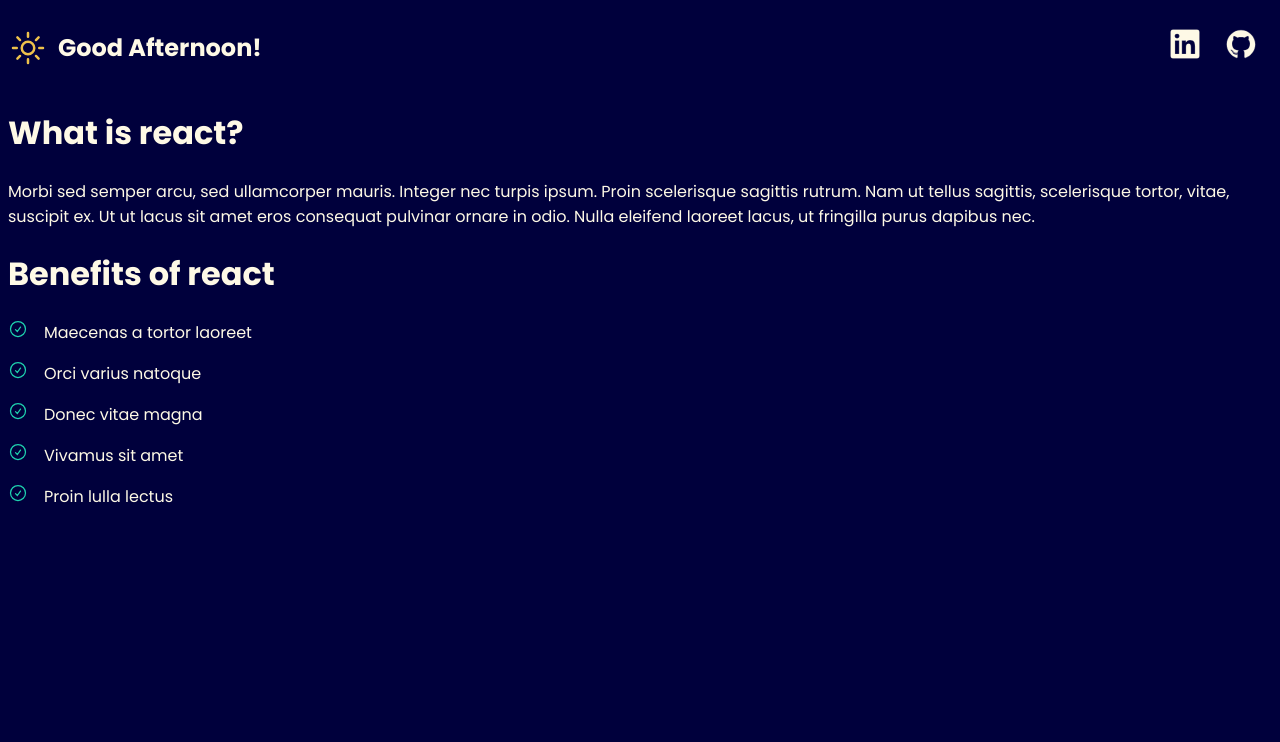
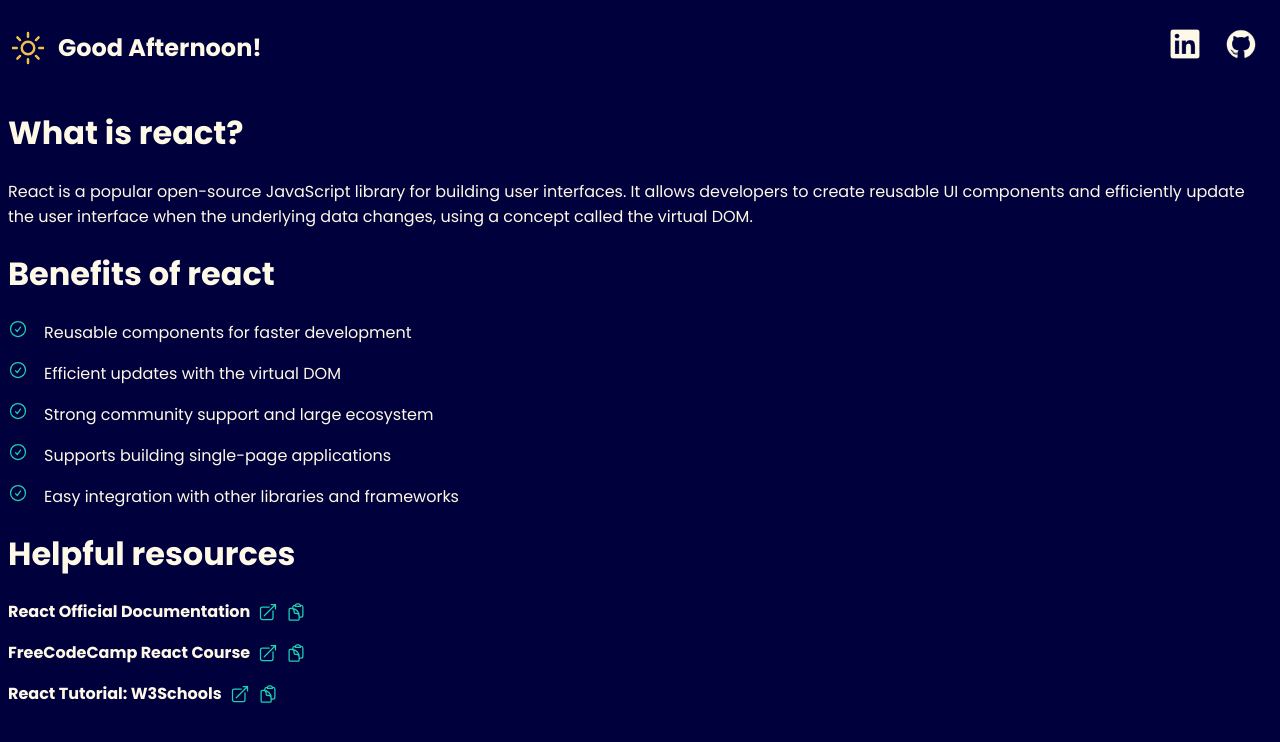
Before and after one commit to SpaceDandy15/atlas-react-and-jsx, a React (Vite) app: page / in a window 1280 px wide. Shown: the top 742 px of the page. Built offline with nearby package versions, Linux system fonts and the light colour scheme.

Commit message:
Task 3 completed i needed to redo my app.jsx to have helpful information instead of latin text.

```diff
--- a/src/App.jsx
+++ b/src/App.jsx
@@ -2,6 +2,7 @@
 import React from "react";
 import Header from "./components/Header";
 import Section from "./components/Section";
+import HelpfulResource from "./components/HelpfulResource";
 
 const App = () => {
   return (
@@ -11,19 +12,38 @@ const App = () => {
       {/* What is React Section */}
       <Section title="What is react?">
         <p>
-          Morbi sed semper arcu, sed ullamcorper mauris. Integer nec turpis ipsum. Proin scelerisque sagittis rutrum. Nam ut tellus sagittis, scelerisque tortor, vitae, suscipit ex. Ut ut lacus sit amet eros consequat pulvinar ornare in odio. Nulla eleifend laoreet lacus, ut fringilla purus dapibus nec.
+          React is a popular open-source JavaScript library for building user
+          interfaces. It allows developers to create reusable UI components and
+          efficiently update the user interface when the underlying data
+          changes, using a concept called the virtual DOM.
         </p>
       </Section>
 
       {/* Benefits of React Section */}
       <Section title="Benefits of react">
         <ul>
-          <li>Maecenas a tortor laoreet</li>
-          <li>Orci varius natoque</li>
-          <li>Donec vitae magna</li>
-          <li>Vivamus sit amet</li>
-          <li>Proin lulla lectus</li>
+          <li>Reusable components for faster development</li>
+          <li>Efficient updates with the virtual DOM</li>
+          <li>Strong community support and large ecosystem</li>
+          <li>Supports building single-page applications</li>
+          <li>Easy integration with other libraries and frameworks</li>
         </ul>
+      </Section>
+
+      {/* Helpful Resources Section */}
+      <Section title="Helpful resources">
+        <HelpfulResource
+          label="React Official Documentation"
+          link="https://react.dev/learn"
+        />
+        <HelpfulResource
+          label="FreeCodeCamp React Course"
+          link="https://www.youtube.com/watch?v=bMknfKXIFA8"
+        />
+        <HelpfulResource
+          label="React Tutorial: W3Schools"
+          link="https://www.w3schools.com/react/"
+        />
       </Section>
     </div>
   );
--- /dev/null
+++ b/src/components/CopyLink.jsx
@@ -0,0 +1,24 @@
+// CopyLink.jsx
+import React from "react";
+import copyImg from "../assets/copy.svg";
+
+const CopyLink = ({ link }) => {
+  // Function to copy the link prop to the user's clipboard
+  const handleCopy = () => {
+    navigator.clipboard.writeText(link); // Copies the link text
+    alert("Link copied to clipboard!"); // Gives the user feedback
+  };
+
+  return (
+    // Image that acts like a button
+    <img
+      className="copy"
+      src={copyImg}
+      alt="Copy link"
+      style={{ width: "20px", marginLeft: "8px", cursor: "pointer" }}
+      onClick={handleCopy} // Call handleCopy when image is clicked
+    />
+  );
+};
+
+export default CopyLink;
--- /dev/null
+++ b/src/components/HelpfulResource.jsx
@@ -0,0 +1,22 @@
+// HelpfulResource.jsx
+import React from "react";
+import OpenLink from "./OpenLink";
+import CopyLink from "./CopyLink";
+
+const HelpfulResource = ({ link, label }) => {
+  return (
+    // Wrapper div for a single helpful resource
+    <div className="helpful-resource" style={{ marginBottom: "10px" }}>
+      {/* Render the descriptive label for the resource */}
+      {label}
+
+      {/* Renders an "open in new tab" icon for the resource */}
+      <OpenLink link={link} />
+
+      {/* Renders a "copy to clipboard" icon for the resource */}
+      <CopyLink link={link} />
+    </div>
+  );
+};
+
+export default HelpfulResource;
--- /dev/null
+++ b/src/components/OpenLink.jsx
@@ -0,0 +1,23 @@
+//OpenLink.jsx
+import React from "react";
+import openImg from "../assets/open.svg";
+
+const OpenLink = ({ link }) => {
+  return (
+    // Anchor tag that opens the link in a new tab
+    <a
+      href={link}
+      target="_blank"          // Opens in a new browser tab
+      rel="noopener noreferrer" // Security best practice when using target="_blank"
+    >
+      {/* Image that serves as the clickable icon */}
+      <img
+        src={openImg}
+        alt="Open link"
+        style={{ width: "20px", marginLeft: "8px", cursor: "pointer" }}
+      />
+    </a>
+  );
+};
+
+export default OpenLink;
```
